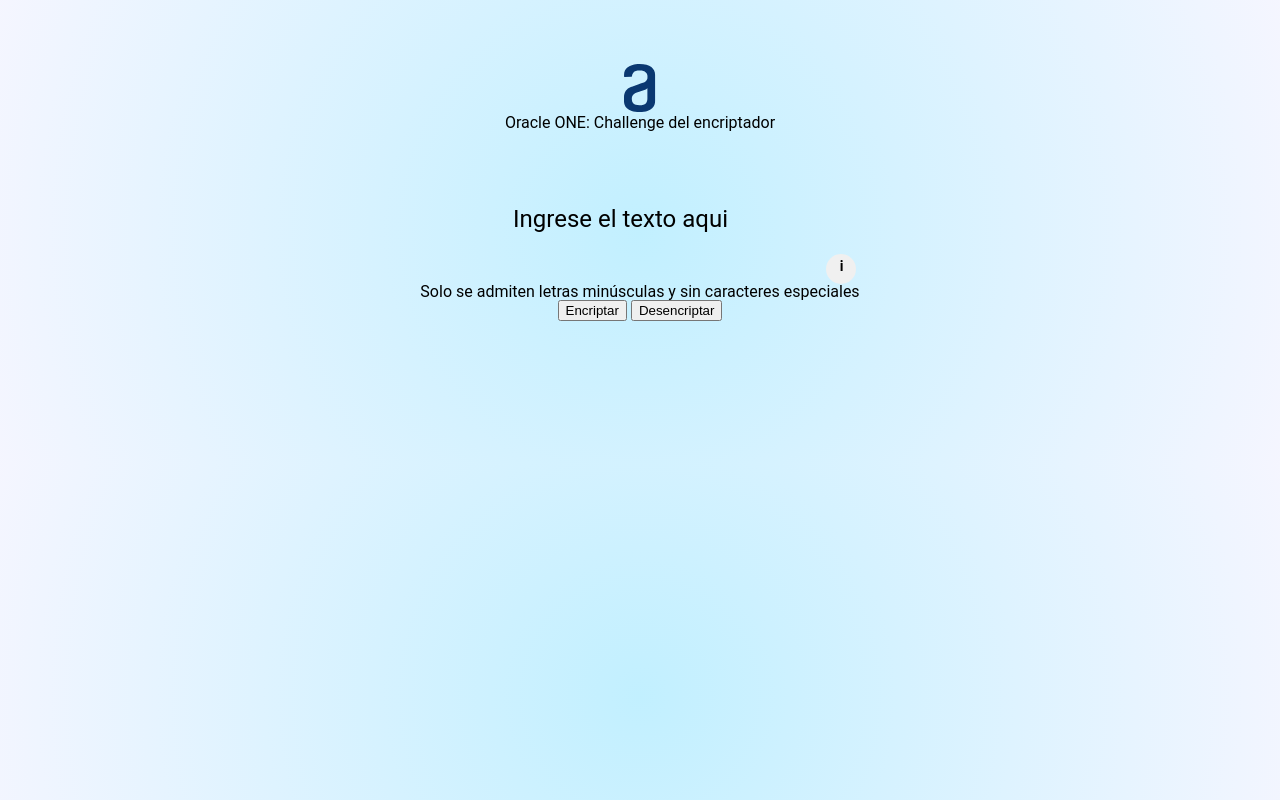
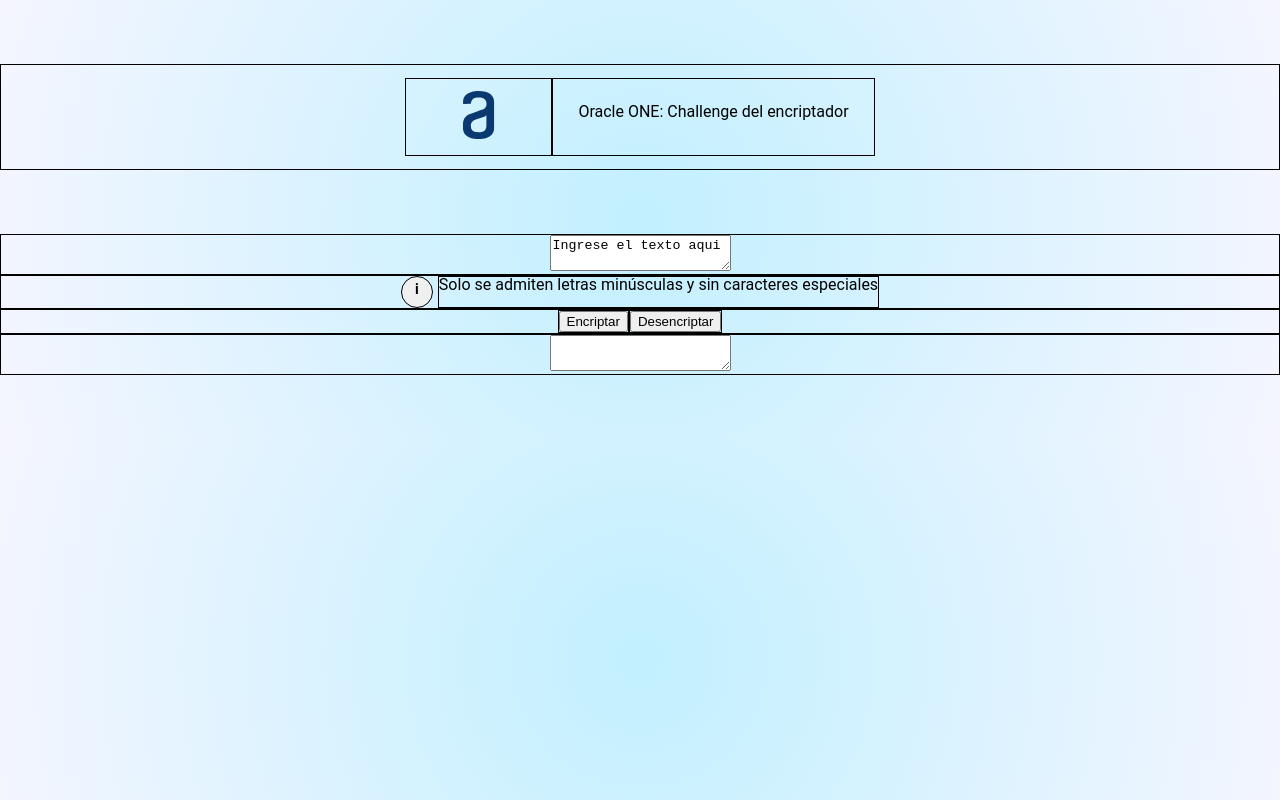
Before and after one commit to SoyAgustin/EncriptadorWeb, a plain HTML site: page index.html in a window 1280 px wide. Drawn offline with Linux system fonts and the light colour scheme.

Commit message:
Estructura HTML y CSS corregida

```diff
--- a/index.html
+++ b/index.html
@@ -13,25 +13,40 @@
 
     <body>
         <header>
-            <h1 class="logo"><img src="imagenes/Logo.svg" alt="Logo-Alura"></h1>
-            <h1 class="titulo">Oracle ONE: Challenge del encriptador</h1>
+            <div class="header-box">
+                <div class="logo">
+                    <h1><img src="imagenes/Logo.svg" alt="Logo-Alura"></h1>
+                </div>
+                <div class="titulo">
+                    <h1>Oracle ONE: Challenge del encriptador</h1>
+                </div>
+            </div>
         </header>
 
         <main>
             <section class="inputArea">
+                <div class="inputTextBox">
+                    <textarea id="inputText" >Ingrese el texto aqui</textarea>
+                </div>
 
-                <textarea id="inputText" >Ingrese el texto aqui</textarea>
+                <div class="infoBox">
+                    <div class="symbolInfo">i</div> <p class="legendInfo">Solo se admiten letras minúsculas y sin caracteres especiales</p>
+                </div>
 
-                <div class="simbolo-informacion">i</div><p>Solo se admiten letras minúsculas y sin caracteres especiales</p>
-
-                <input class="btnEncrypt" type="button" onclick="btnEncrypt()" value="Encriptar">
-
-                <input class="btnDecrypt" type="button" onclick="btnDecrypt()" value="Desencriptar">
-
+                <div class="btnBox">
+                    <div class="btnEncrypt">
+                        <input type="button" onclick="btnEncrypt()" value="Encriptar">
+                    </div>
+                    <div class="btnDecrypt">
+                        <input type="button" onclick="btnDecrypt()" value="Desencriptar">
+                    </div>
+                </div>
             </section>
 
             <section class="outputArea">
-                <textarea id="outputText"></textarea>
+                <div class="outputTextBox">
+                    <textarea id="outputText"></textarea>
+                </div>
             </section>
 
         </main>
--- a/style.css
+++ b/style.css
@@ -1,4 +1,5 @@
 body{
+    /*border: solid 1px #000;*/
     font-family: 'Roboto', sans-serif;
     font-size: 16px;
     background: hsla(9, 58%, 47%, 1);
@@ -19,26 +20,46 @@ body{
 }
 
 header, main, footer{
+    /*border: solid 1px red;*/
     display: block;
     text-align: center;
     margin-top: 5%;
 
 }
+/* Header box: logo, titulo*/
+.header-box{
+    border: solid 1px #000;
+    padding: 1%;
+    display: flex;
+    justify-content: center;
+}
+.logo{
+    border: solid 1px #000;
+    padding: 1%;
+    margin: 0px;
+}
+.titulo{
+    border: solid 1px #000;
+    padding: 2%;
+    margin: 0px;
+}
 
-/* Estilo para ocultar los márgenes del textarea en la inputArea */
-.inputArea textarea ,.outputArea textarea{
-    font-family: 'Roboto', sans-serif;
-    font-size: 24px;
-    text-align: center;
-    border: none;
-    padding: 10px; /* Añadimos un poco de espacio interno para que el texto no quede demasiado pegado al borde */
-    resize: none; /* Evitamos que el usuario pueda redimensionar el textarea */
-    width: 30%; /* Ajustamos el ancho del textarea al 100% */
-    background:transparent;
-  }
+/* Main box: inputArea, outputArea*/
 
-.simbolo-informacion{
-    display: inline-block;
+/* Section: inputArea*/
+
+.inputTextBox{
+    border: solid 1px #000;
+}
+
+/*InfoBox*/
+.infoBox{
+    border: solid 1px #000;
+    display: flex;
+    justify-content: center;
+}
+.symbolInfo{
+    border: solid 1px #000;
     background-color: #f0f0f0;
     border-radius: 50%;
     padding: 5px;
@@ -49,3 +70,25 @@ header, main, footer{
     font-size: 14px;
     margin-right: 5px;
 }
+.legendInfo{
+    border: solid 1px #000;
+}
+
+/*BtnBox*/
+.btnBox{
+    border: solid 1px #000;
+    display: flex;
+    justify-content: center;
+}
+.btnEncrypt{
+    border: solid 1px #000;
+}
+.btnDecrypt{
+    border: solid 1px #000;
+}
+
+/* Section: outputArea*/
+
+.outputTextBox{
+    border: solid 1px #000;
+}
```
